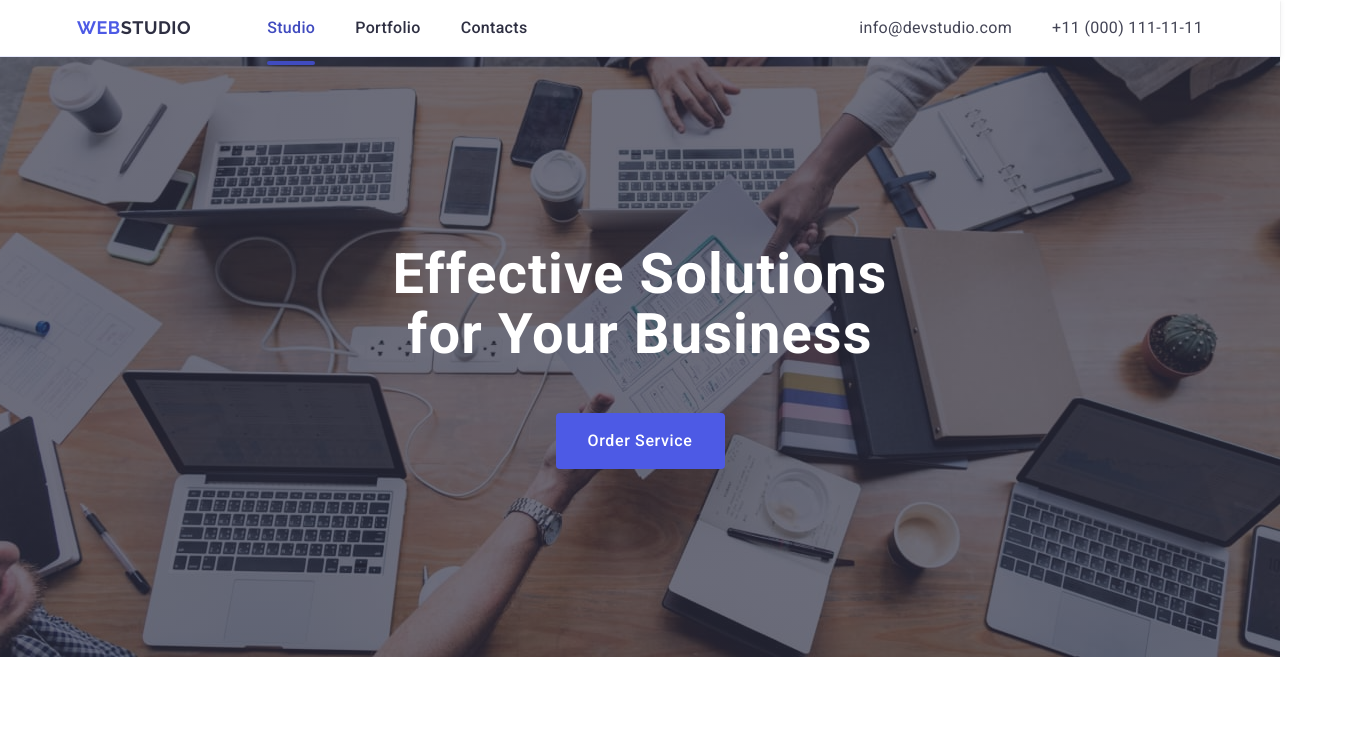
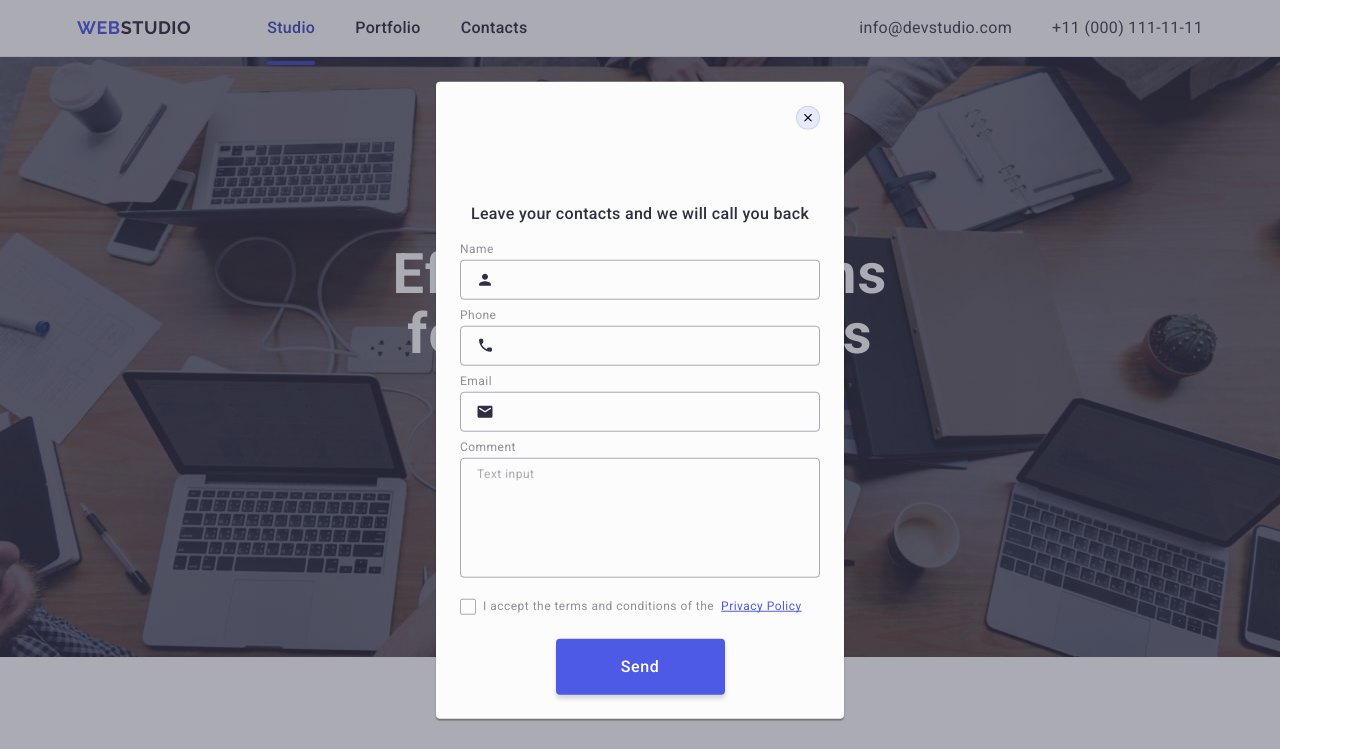
Before and after one commit to ArturYakubenko/goit-markup-hw-06, a plain HTML site: page index.html in a window 1280 px wide. Shown: the top 749 px of the page, 1348 px wide, since content can reach past the window. Drawn offline with nearby package versions, Linux system fonts and the light colour scheme.

Commit message:
35435346

```diff
--- a/css/styles.css
+++ b/css/styles.css
@@ -673,6 +673,7 @@ footer {
 @media (min-width: 1158px) {
 .block-list {
         flex-direction: row;
+        gap: 24px;
 }
 
 }
@@ -1131,13 +1132,21 @@ background-color: #404bbf;
         top: 50%;
         left: 50%;
         transform: translate(-50%, -50%);
-        width: 408px;
-        min-height: 584px;
+        width: 288px;
+        min-height: 623px;
         border-radius: 4px;
         box-shadow: 0 1px 1px 0 rgba(0, 0, 0, 0.14), 0 1px 3px 0 rgba(0, 0, 0, 0.12), 0 2px 1px 0 rgba(0, 0, 0, 0.2);
         background: #fcfcfc;
+        padding: 72px 16px 24px 16px;
+        transition: transform 250ms cubic-bezier(0.4, 0, 0.2, 1);
+}
+
+@media (min-width: 768px) {
+.model {
+        width: 408px;
+        min-height: 584px;
         padding: 72px 24px 24px 24px;
-        transition: transform 250ms cubic-bezier(0.4, 0, 0.2, 1);
+}
 }
 
 .model-button {
@@ -1238,7 +1247,7 @@ background-color: #404bbf;
 }
 
 .user-comment {
-        width: 360px;
+        width: 100%;
         height: 120px;
         outline: none;
         padding-left: 16px;
@@ -1271,6 +1280,7 @@ background-color: #404bbf;
         letter-spacing: 0.04em;
         color: #8e8f99;
         align-items: center;
+        display: flex;
 
 }
 
@@ -1284,11 +1294,11 @@ background-color: #404bbf;
 
 .fake-checkbox {
         display: inline-flex;
-        width: 16px;
+        min-width: 16px;
         height: 16px;
         border-radius: 2px;
         border: 1px solid rgba(46, 47, 66, 0.4);
-        margin-right: 8px;
+        margin-right: 7px;
         align-items: center;
         justify-content: center;
         fill: transparent;
@@ -1311,7 +1321,8 @@ background-color: #404bbf;
         color: #fff;
         border: none;
         display: block;
-        margin-left: 95px;
+        margin-left: auto;
+        margin-right: auto;
         margin-top: 24px;
         cursor: pointer;
         transition: background-color 250ms cubic-bezier(0.4, 0, 0.2, 1);
@@ -1339,3 +1350,8 @@ background-color: #404bbf;
 .checkbox-wrap {
         margin-bottom: 24px;
 }
+
+.span-text {
+        max-width: 100%;
+        display: flex;
+}
--- a/index.html
+++ b/index.html
@@ -461,7 +461,7 @@
 </div>
         </div>
 </footer>
-<!-- <div class="backdrop isopen">
+<div class="backdrop isopen">
     <div class="model">
         <button type="button" class="model-button"><svg class="model-button-icon" width="8" height="8">
             <use href="./images/icons.svg#icon-close"></use>
@@ -525,11 +525,13 @@
                 for="user-privacy"
                 class="checkbox-text"><span class="fake-checkbox"><svg class="checkbox-svg" width="10" height="8">
                     <use href="./images/icons.svg#icon-Vector"></use>
-                </svg></span> I accept the terms and conditions of the<a href="" class="check-link">Privacy Policy</a></label>
+                </svg></span>
+                <p"span-text">I accept the terms and conditions of the &nbsp<a href="" class="check-link">Privacy Policy</a></p>
+            </label>
             </div>
             <button type="submit" class="form-button">Send</button>
         </form>
     </div>
-</div> -->
+</div>
 </body>
 </html>
```
